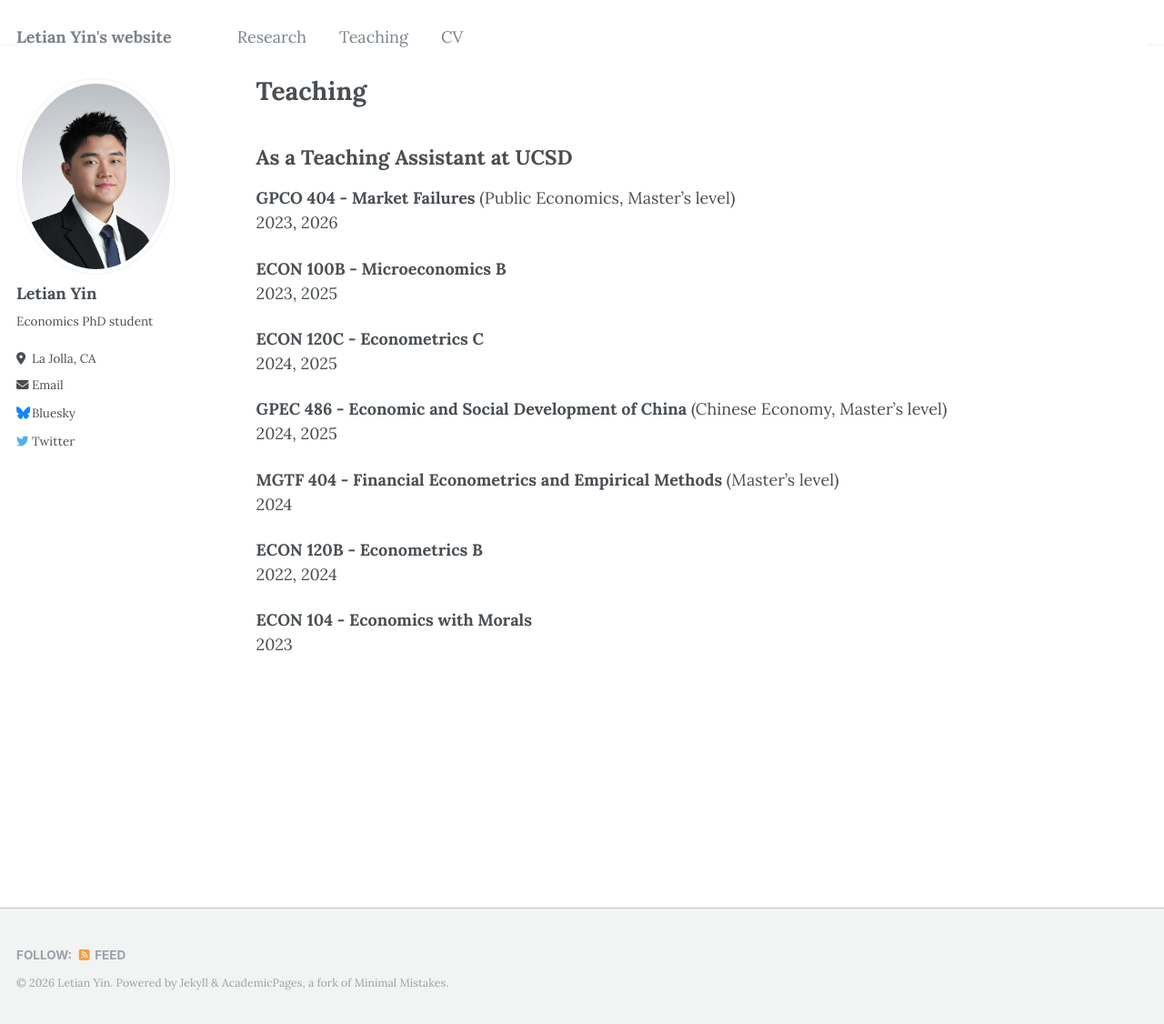
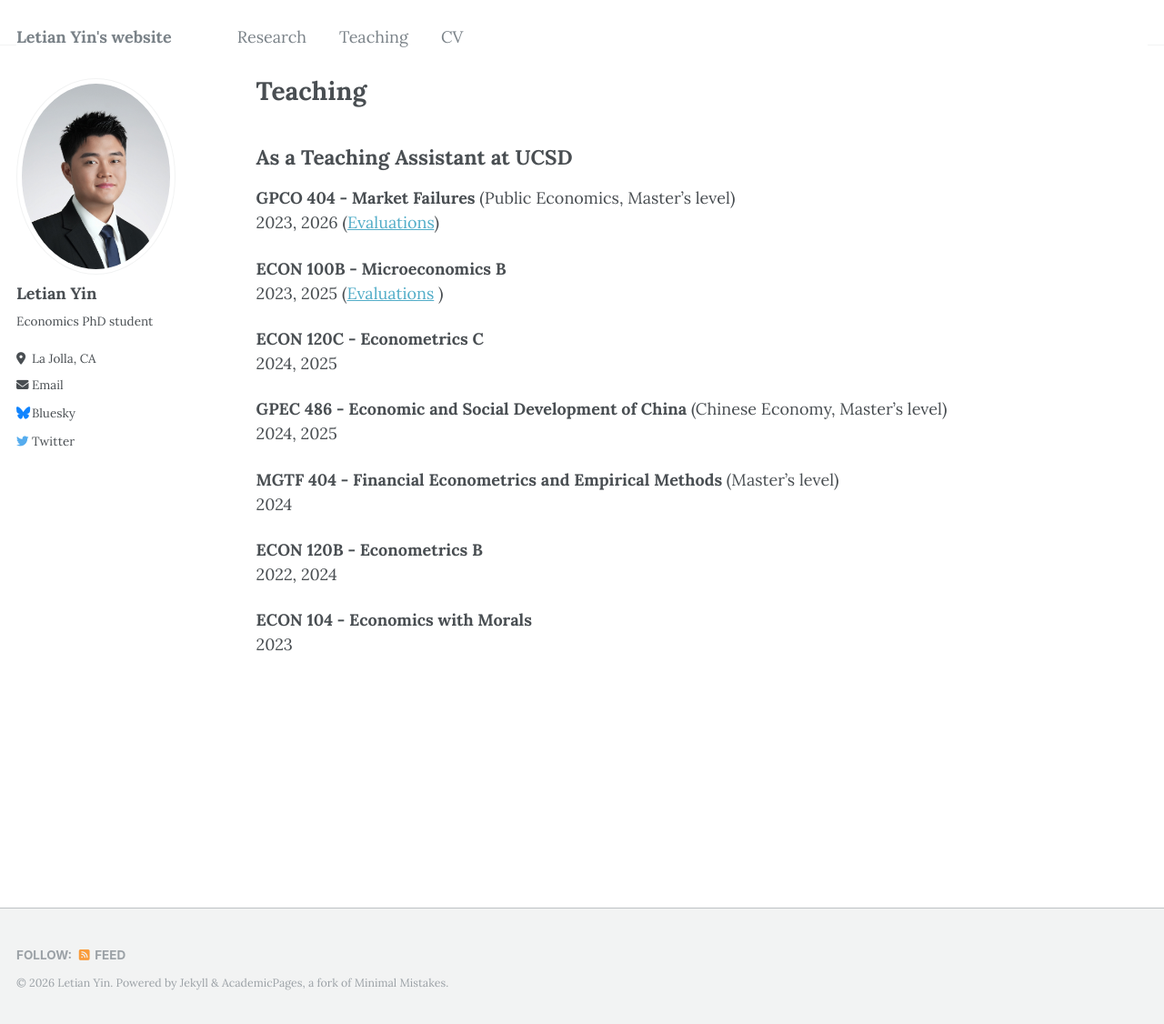
Before and after one commit to letian-yin/letian-yin.github.io, a Jekyll site: the page built from _pages/teaching.md, in a window 1280 px wide and 1126 px high. Shown: the whole window at 91% size. Built offline with Jekyll 4.4.1, drawn with Linux system fonts in a browser that asks for light colours.

Commit message:
update teaching evaluations

```diff
--- a/_pages/teaching.md
+++ b/_pages/teaching.md
@@ -7,10 +7,12 @@ author_profile: true
 
 ## As a Teaching Assistant at UCSD
 **GPCO 404 - Market Failures** (Public Economics, Master's level) \
-2023, 2026
+2023, 2026 ([Evaluations](https://www.dropbox.com/scl/fi/i4qid0qqyzyh7e4bzh9hc/2026_winter_GPCO_404.pdf?rlkey=6v72fmpv5v28tfp3devwje5w0&st=m25qhvzb&dl=0
+))
 
 **ECON 100B - Microeconomics B** \
-2023, 2025
+2023, 2025 ([Evaluations](https://www.dropbox.com/scl/fi/20bqcdwpudg1tlit83wcw/2025_fall_Econ_100B_A.pdf?rlkey=iwxyx9wha2d40xnvnez6bkpp3&st=1exa69qs&dl=0)
+)
 
 **ECON 120C - Econometrics C** \
 2024, 2025
```
